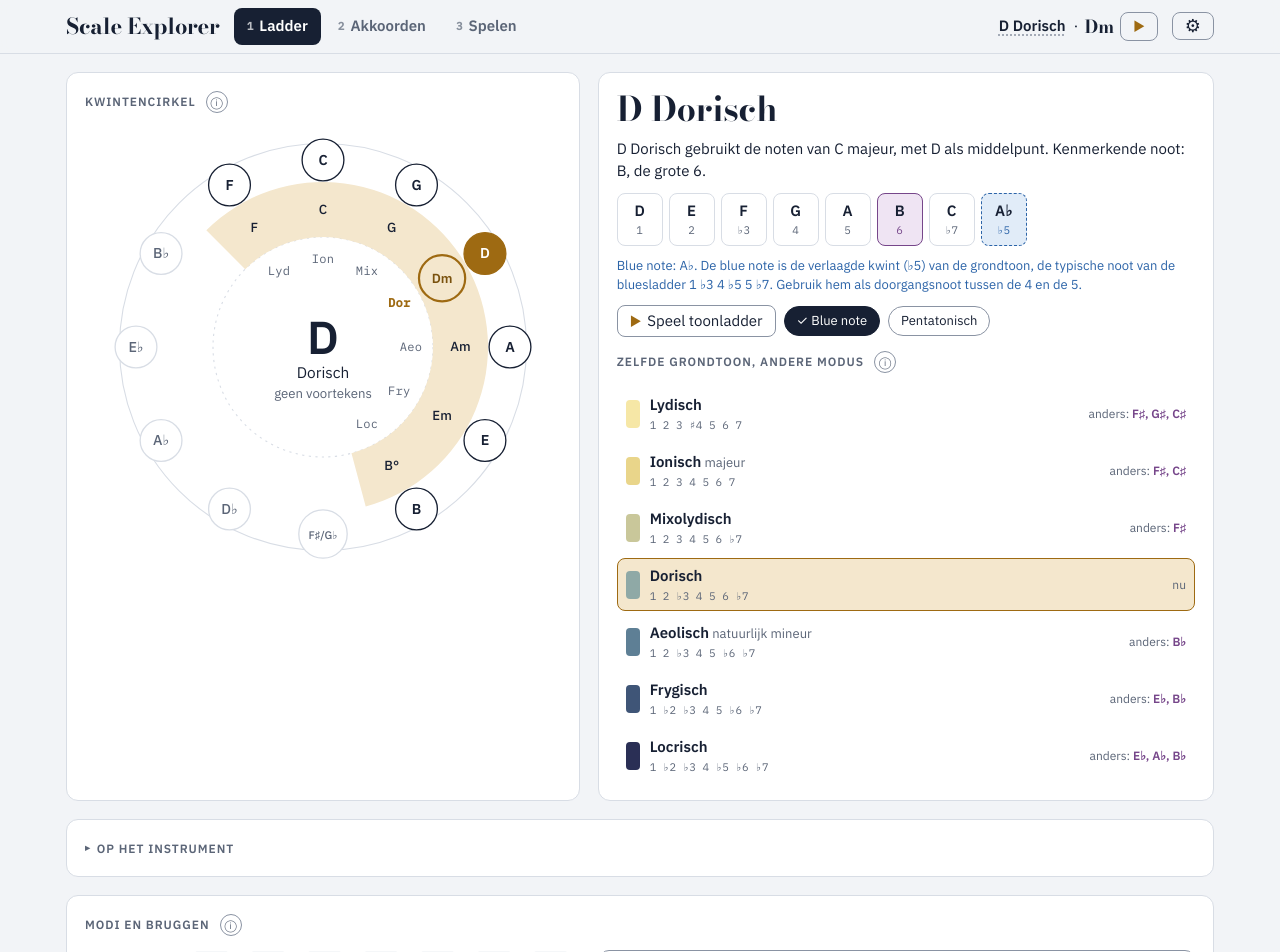
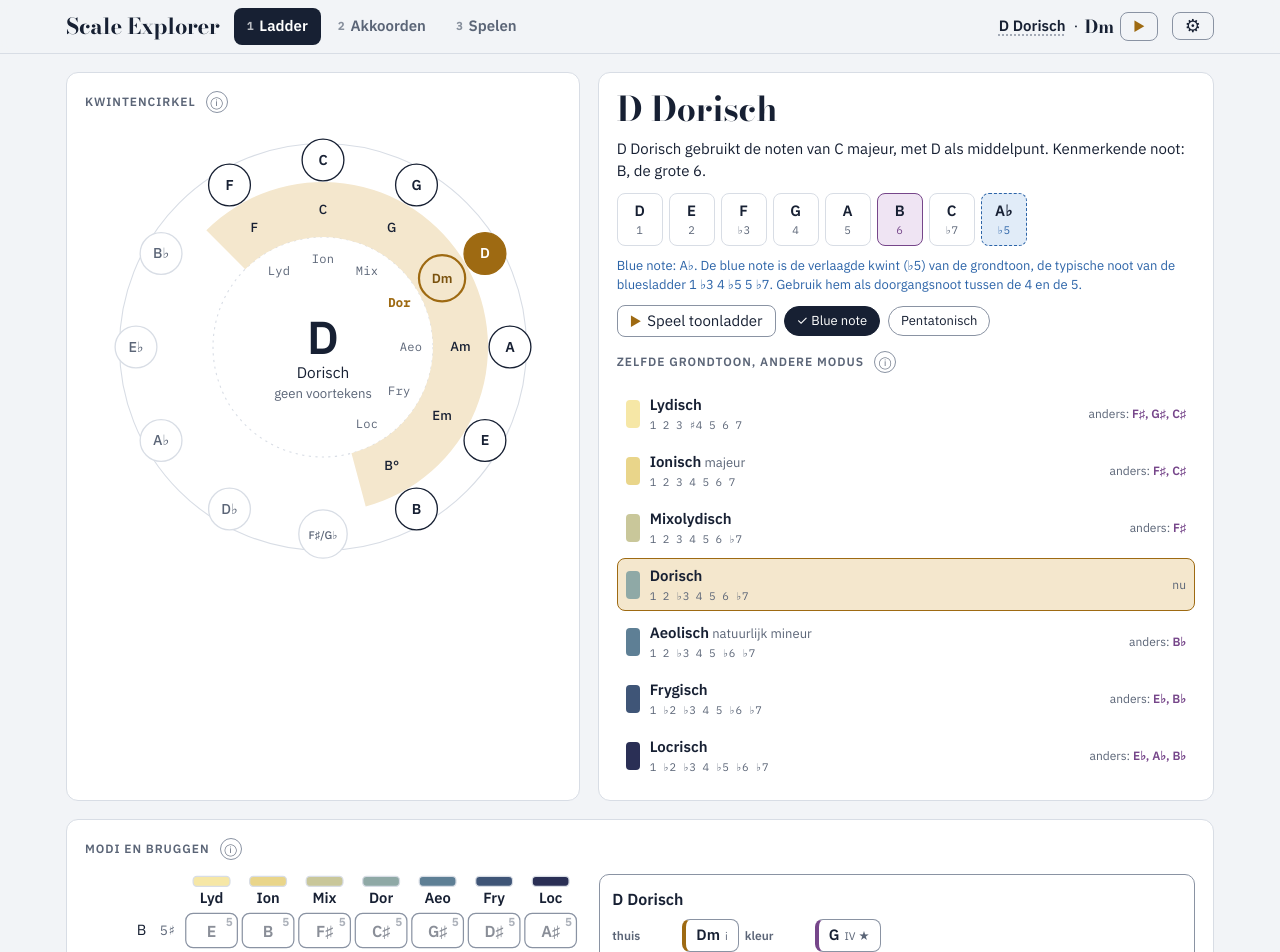
Before and after one commit to krogiers/Scale-explorer, a React (Vite) app: page /#ladder in a window 1280 px wide. Shown: the top 952 px of the page. Built offline with nearby package versions, Linux system fonts and the light colour scheme.

Commit message:
* verplaatsen van de op het instrument panel

```diff
--- a/src/App.tsx
+++ b/src/App.tsx
@@ -3,7 +3,7 @@ import { AppProvider, chordOf, LoopProvider, useApp, useLoop } from './state';
 import { PlayButton, Toaster } from './ui';
 import { LadderScreen } from './screens/ladder';
 import { AkkoordenScreen } from './screens/akkoorden';
-import { InstrumentPanel, SpelenScreen } from './screens/spelen';
+import { SpelenScreen } from './screens/spelen';
 import { Settings } from './screens/settings';
 
 /** De drie schermen; de naam staat in de URL (#ladder, #akkoorden, #spelen) zodat terug en vooruit werken. */
@@ -99,7 +99,7 @@ function Layout() {
         </div>
       </header>
       <main className="wrap">
-        {screen === 'ladder' && <LadderScreen instrument={<InstrumentPanel foldable />} />}
+        {screen === 'ladder' && <LadderScreen />}
         {screen === 'akkoorden' && <AkkoordenScreen />}
         {screen === 'spelen' && <SpelenScreen />}
         <footer className="muted small credits">{t.credits}</footer>
--- a/src/screens/ladder/panels.tsx
+++ b/src/screens/ladder/panels.tsx
@@ -1,4 +1,4 @@
-import { useEffect, useState, type ReactNode } from 'react';
+import { useEffect, useState } from 'react';
 import { chordsOnRoot, sameSpot, scaleOf, type Spot } from '../../core';
 import { fill } from '../../i18n';
 import { useApp } from '../../state';
@@ -74,15 +74,14 @@ export function ModesPanel() {
 }
 
 /**
- * Scherm Ladder: waar ben ik? Links de cirkel, rechts de modus, daaronder de noten op je instrument
- * (komt van het scherm Spelen; App geeft het mee) en de modi met hun bruggen.
+ * Scherm Ladder: waar ben ik? Links de cirkel, rechts de modus, daaronder de modi met hun bruggen.
+ * Het instrument staat alleen op Spelen.
  */
-export function LadderScreen({ instrument }: { instrument: ReactNode }) {
+export function LadderScreen() {
   return (
     <div className="screen-grid">
       <section className="panel circle"><CirclePanel /></section>
       <section className="panel"><ScalePanel /></section>
-      <section className="panel wide kb">{instrument}</section>
       <section className="panel wide modes"><ModesPanel /></section>
     </div>
   );
--- a/src/screens/spelen/index.ts
+++ b/src/screens/spelen/index.ts
@@ -1,2 +1,2 @@
 /** Scherm Spelen: meespeelloop, schema als strook en het instrument (dat App ook op Ladder toont). */
-export { InstrumentPanel, SpelenScreen } from './panels';
+export { SpelenScreen } from './panels';
--- a/src/screens/spelen/panels.tsx
+++ b/src/screens/spelen/panels.tsx
@@ -11,23 +11,22 @@ const FOLD_KEY = 'tln-instr';
 
 /**
  * Het instrument met zijn legenda (blue note en pentatonisch alleen als ze aan staan).
- * foldable: inklapbaar, standaard dicht en onthouden (op Ladder is het een hulp, geen must).
+ * In- en uitklapbaar, standaard open; de keuze wordt onthouden.
  */
-export function InstrumentPanel({ foldable = false }: { foldable?: boolean }) {
+function InstrumentPanel() {
   const { state, t } = useApp();
-  const [open, setOpen] = useState(() => { try { return localStorage.getItem(FOLD_KEY) === 'open'; } catch { return false; } });
+  const [open, setOpen] = useState(() => { try { return localStorage.getItem(FOLD_KEY) !== 'dicht'; } catch { return true; } });
   const toggle = () => {
     setOpen(!open);
     try { localStorage.setItem(FOLD_KEY, open ? 'dicht' : 'open'); } catch { /* geen opslag: dan maar niet onthouden */ }
   };
-  const fold = foldable ? { open, toggle } : undefined;
   const items: Item[] = [['var(--dia)', t.lgScale, true], ['var(--brass)', t.lgChord], ['var(--bor)', t.lgChar, true]];
   if (state.showBlue) items.push(['var(--blue)', t.blue, true]);
   if (state.showPenta) items.push(['ring', t.lgPenta, true]);
   return (
     <>
-      <Instrument fold={fold} />
-      {(!fold || open) && <Legend items={items} />}
+      <Instrument fold={{ open, toggle }} />
+      {open && <Legend items={items} />}
     </>
   );
 }
```
Also changed, not shown: 1 other file (tests, documents, lock files or other folders).
